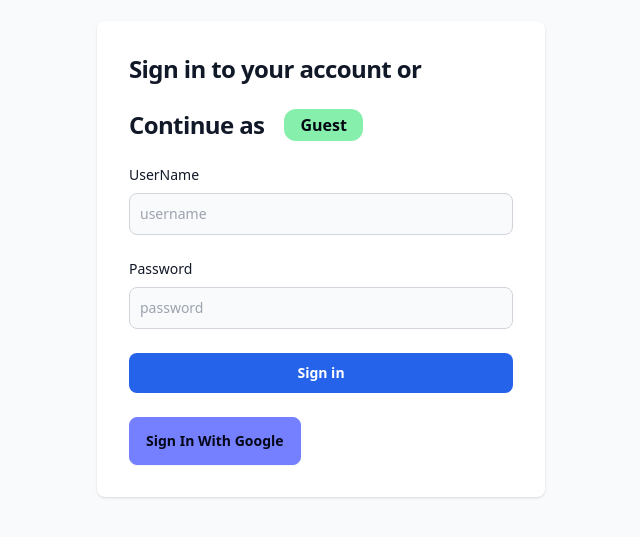
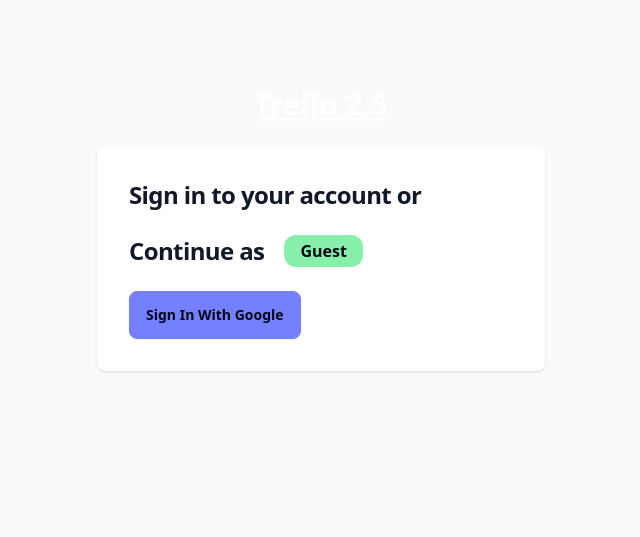
Before and after one commit to bcsurf2822/trello-2.5, a Next.js app: page / in a window 1280 px wide. Shown: the part 171-708 px from the top of the page, without its empty margins (319-959 px from the left). Built offline with nearby package versions, Linux system fonts and the light colour scheme; no server answers.

Commit message:
rem most text in login area

```diff
--- a/app/dashboard/[id]/page.js
+++ b/app/dashboard/[id]/page.js
@@ -1,9 +1,9 @@
 import React from 'react'
 
-export default function Project() {
+export default function Board() {
   return (
     <div>
-      This is the Project Page
+      This is the Board Page
     </div>
   )
 }
--- a/app/layout.js
+++ b/app/layout.js
@@ -1,16 +1,4 @@
-import localFont from "next/font/local";
 import "./globals.css";
-
-const geistSans = localFont({
-  src: "./fonts/GeistVF.woff",
-  variable: "--font-geist-sans",
-  weight: "100 900",
-});
-const geistMono = localFont({
-  src: "./fonts/GeistMonoVF.woff",
-  variable: "--font-geist-mono",
-  weight: "100 900",
-});
 
 export const metadata = {
   title: "Create Next App",
@@ -19,12 +7,8 @@ export const metadata = {
 
 export default function RootLayout({ children }) {
   return (
-    <html lang="en" data-theme="dark" >
-      <body
-        className={`${geistSans.variable} ${geistMono.variable} antialiased`}
-      >
-        {children}
-      </body>
+    <html lang="en" data-theme="dark">
+      <body>{children}</body>
     </html>
   );
 }
--- a/app/page.js
+++ b/app/page.js
@@ -1,20 +1,8 @@
-
-
-import ButtonLogout from "../components/buttons/ButtonLogout";
-import { auth } from "../auth";
-import ButtonLogin from "../components/buttons/ButtonLogin";
-
-import { redirect } from "next/navigation";
 import Login from "@/components/homeUI/Login";
 
 export default async function Home() {
-  const session = await auth();
-
-  console.log("Auth", auth)
-
   return (
-    <main >
-      {/* <ButtonLogin session={session} />; */}
+    <main>
       <Login />
     </main>
   );
--- a/components/homeUI/CreateAccount.js
+++ /dev/null
@@ -1,19 +0,0 @@
-export function CreateAccount() {
-  return (
-    <form >
-      <div>
-        <label>UserName</label>
-        <input id="name" name="name" placeholder="Username" />
-      </div>
-      <div>
-        <label>Email</label>
-        <input id="email" name="email" type="email" placeholder="Email" />
-      </div>
-      <div>
-        <label>Password</label>
-        <input id="password" name="password" type="password" />
-      </div>
-      <button type="submit">Sign Up</button>
-    </form>
-  )
-}
--- a/components/homeUI/Login.js
+++ b/components/homeUI/Login.js
@@ -18,7 +18,9 @@ export default function Login() {
     <section className="bg-gray-50 dark:bg-gray-900">
       <div className="flex flex-col items-center justify-center px-6 py-8 mx-auto md:h-screen lg:py-0">
         <div className="flex items-center mb-6">
-          <h2 className="text-3xl text-white font-bold underline">Trello 2.5</h2>
+          <h2 className="text-3xl text-white font-bold underline">
+            Trello 2.5
+          </h2>
         </div>
         <div className="w-full bg-white rounded-lg shadow dark:border md:mt-0 sm:max-w-md xl:p-0 dark:bg-gray-800 dark:border-gray-700">
           <div className="p-6 space-y-4 md:space-y-6 sm:p-8">
@@ -32,50 +34,13 @@ export default function Login() {
               </h1>
               <Link href="/dashboard">
                 {" "}
-                <p className="bg-green-300 px-4 py-1 rounded-xl text-gray-950 font-bold">Guest</p>
+                <p className="bg-green-300 px-4 py-1 rounded-xl text-gray-950 font-bold">
+                  Guest
+                </p>
               </Link>
             </div>
 
-            <form onSubmit={handleSubmit} className="space-y-4 md:space-y-6">
-              <div>
-                <label className="block mb-2 text-sm font-medium text-gray-900 dark:text-white">
-                  UserName
-                </label>
-                <input
-                  type="text"
-                  name="username"
-                  id="username"
-                  className="bg-gray-50 border border-gray-300 text-gray-900 sm:text-sm rounded-lg focus:ring-primary-600 focus:border-primary-600 block w-full p-2.5 dark:bg-gray-700 dark:border-gray-600 dark:placeholder-gray-400 dark:text-white dark:focus:ring-blue-500 dark:focus:border-blue-500"
-                  placeholder="username"
-                  value={username}
-                  onChange={(e) => setUsername(e.target.value)}
-                />
-              </div>
-              <div>
-                <label
-                  for="password"
-                  className="block mb-2 text-sm font-medium text-gray-900 dark:text-white"
-                >
-                  Password
-                </label>
-                <input
-                  type="password"
-                  name="password"
-                  id="password"
-                  placeholder="password"
-                  className="bg-gray-50 border border-gray-300 text-gray-900 sm:text-sm rounded-lg focus:ring-primary-600 focus:border-primary-600 block w-full p-2.5 dark:bg-gray-700 dark:border-gray-600 dark:placeholder-gray-400 dark:text-white dark:focus:ring-blue-500 dark:focus:border-blue-500"
-                  value={password}
-                  onChange={(e) => setPassword(e.target.value)}
-                />
-              </div>
-              <button
-                type="submit"
-                className="w-full text-white bg-blue-600 hover:bg-blue-700 font-semibold rounded-lg text-sm px-5 py-2.5 text-center"
-              >
-                Sign in
-              </button>
-              <ButtonLogin  />
-            </form>
+            <ButtonLogin />
           </div>
         </div>
       </div>
--- a/models/User.js
+++ b/models/User.js
@@ -6,6 +6,12 @@ const UserSchema = new Schema(
     name: { type: String, required: true },
     email: { type: String, required: true, unique: true },
     password: { type: String, required: true },
+    boards: [
+      {
+        type: mongoose.Schema.Types.ObjectId,
+        ref: "Board",
+      }
+    ]
   },
   { timestamps: true }
 );
```
Also changed, not shown: models/Board.js (added, +17 -0 lines).
